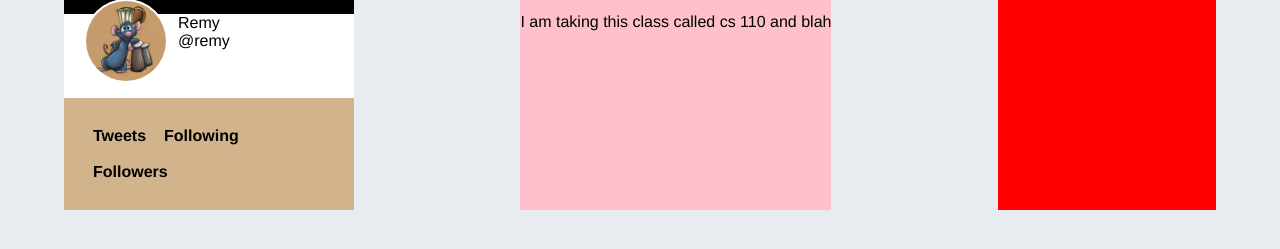
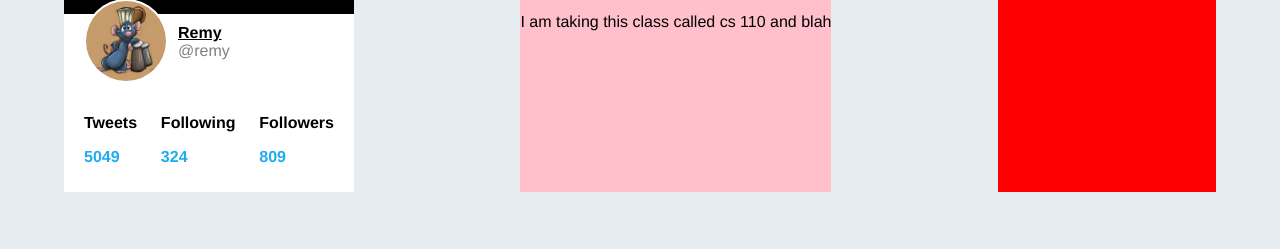
Before and after one commit to anikkasood/cs110-lab1, a plain HTML site: page index.html in a window 1280 px wide. Shown: the part 111-360 px from the top of the page. Drawn offline with Linux system fonts and the light colour scheme.

Commit message:
finish left profile box

```diff
--- a/index.css
+++ b/index.css
@@ -91,8 +91,6 @@ li a:hover:not(.active) {
   padding: 0px 20px 0px 20px;
 
   display: flex;
-  /*align-items: center;
-  justify-content: center */
 }
 
 .profile-picture img{
@@ -107,6 +105,7 @@ li a:hover:not(.active) {
 }
 
 .profile-picture-text{
+  padding-top: 10px;
   padding-left: 10px;
 }
 
@@ -114,12 +113,19 @@ li a:hover:not(.active) {
   margin: 0px;
 }
 
+
 .profile-stats{
-  background-color: tan;
-  flex-direction: row;
+  background-color: white;
   z-index: 2;
   flex-grow: 1;
-  padding: 20px 20px 20px 20px;
+  padding: 0px 20px 10px 20px;
+  display: flex;
+  flex-direction: row;
+  justify-content:space-between;
+}
+
+.profile-stats-boxes{
+  font-weight: bold;
 
 }
 
--- a/index.html
+++ b/index.html
@@ -43,17 +43,27 @@
         <img class="img-class" src="images/ratatouille.jpg" alt="profile-pic" width = "20px">
 
         <div class="profile-picture-text">
-          <p>Remy</p>
-          <p>@remy</p>
+          <p><b><u>Remy</u></b></p>
+          <p style="color: grey">@remy</p>
         </div>
 
       </div>
 
       <div class="profile-stats">
+        <div class="profile-stats-boxes">
+          <p>Tweets</p>
+          <p style="color: #20acf0">5049</p>
+        </div>
 
-        <li>Tweets</li>
-        <li>Following</li>
-        <li>Followers</li>
+        <div class="profile-stats-boxes">
+          <p>Following</p>
+          <p style="color: #20acf0">324</p>
+        </div>
+
+        <div class="profile-stats-boxes">
+          <p>Followers</p>
+          <p style="color: #20acf0">809</p>
+        </div>
 
       </div>
 
```
